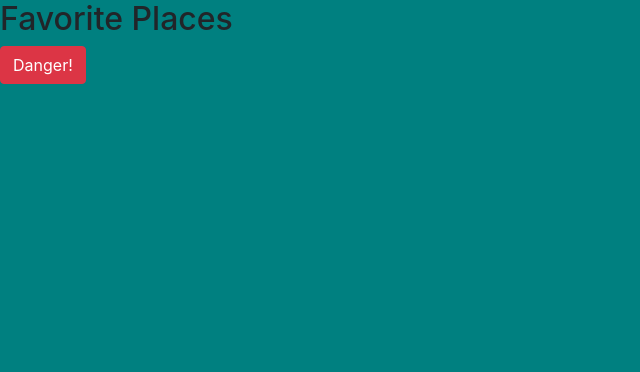
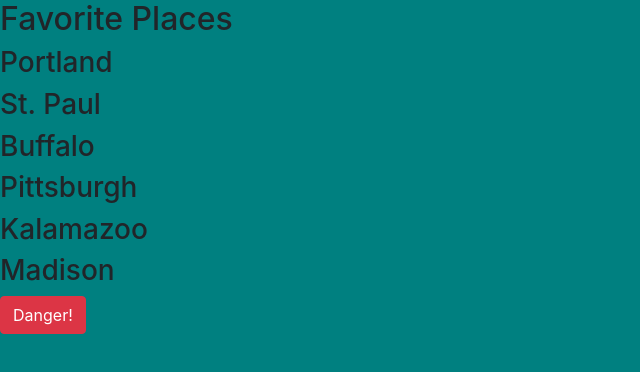
Before and after one commit to JenniferLipps/favorite-places, a plain HTML site: page index.html in a window 1280 px wide. Shown: the whole page, without its empty margins (0-640 px from the left). Drawn offline with nearby package versions, Linux system fonts and the light colour scheme.

Commit message:
started printToDom

```diff
--- a/index.html
+++ b/index.html
@@ -11,6 +11,7 @@
 </head>
 <body>
     <h2>Favorite Places</h2>
+    <div id="favCities"></div>
     <button type="button" class="btn btn-danger">Danger!</button>
     <script src="https://code.jquery.com/jquery-3.3.1.slim.min.js" integrity="sha384-q8i/X+965DzO0rT7abK41JStQIAqVgRVzpbzo5smXKp4YfRvH+8abtTE1Pi6jizo" crossorigin="anonymous"></script>
 <script src="https://cdnjs.cloudflare.com/ajax/libs/popper.js/1.14.7/umd/popper.min.js" integrity="sha384-UO2eT0CpHqdSJQ6hJty5KVphtPhzWj9WO1clHTMGa3JDZwrnQq4sF86dIHNDz0W1" crossorigin="anonymous"></script>
--- a/main.js
+++ b/main.js
@@ -1,9 +1,26 @@
+let places = [];
+
+const printToDom = (divId, textToPrint) => {
+    const selectedDiv = document.getElementById(divId);
+    selectedDiv.innerHTML = textToPrint;
+};
+
+const domStringBuilder = (allCities) => {
+    let domString = '';
+    allCities.forEach((city) => {
+        domString += `<h3>${city.cityName}</h3>`
+    })
+  printToDom('favCities', domString);
+};
+
 function successCode() {
-    console.log('success');
+    const data = JSON.parse(this.responseText)
+    places = data.places;
+    domStringBuilder(data.places);
 }
 
 function failedCode() {
-    console.error('shit');
+    console.error('oops');
 }
 
 const getCityData = () => {
@@ -12,7 +29,6 @@ const getCityData = () => {
   cityRequest.addEventListener('error', failedCode);
   cityRequest.open('GET', './db/places.json');
   cityRequest.send();
-  console.log(cityRequest);
 };
 
 const init = () => {
```
